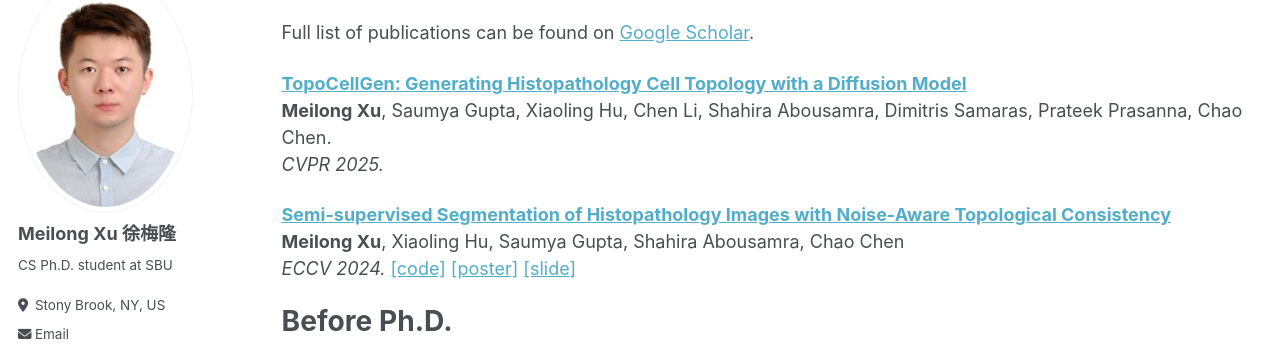
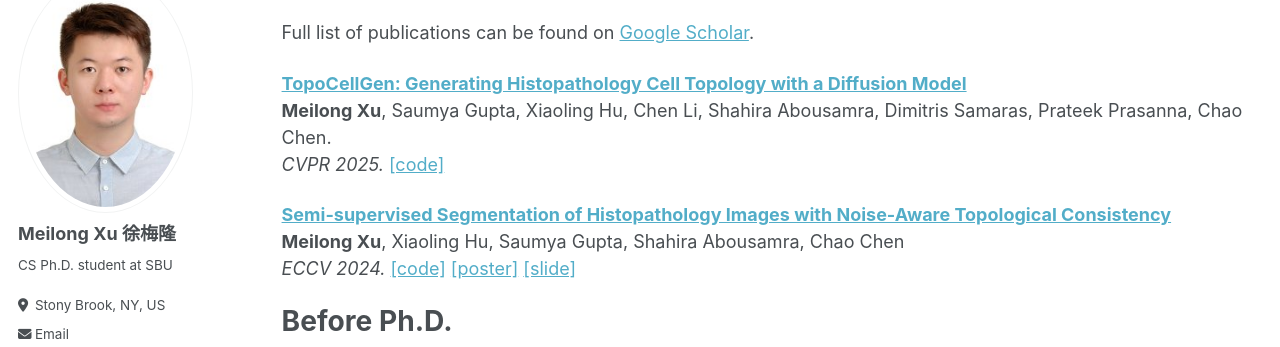
Before and after one commit to Melon-Xu/Melon-Xu.github.io, a Jekyll site: the page built from _pages/publications.md, in a window 1280 px wide and 1290 px high. Shown: the part 133-480 px from the top of the window. Built offline with Jekyll 4.4.1, drawn with Linux system fonts in a browser that asks for light colours; some web fonts are replaced.

Commit message:
Update publications.md

```diff
--- a/_pages/publications.md
+++ b/_pages/publications.md
@@ -10,6 +10,7 @@
 <b>[TopoCellGen: Generating Histopathology Cell Topology with a Diffusion Model](https://arxiv.org/abs/2412.06011)</b> <br>
 <b>Meilong Xu</b>, Saumya Gupta, Xiaoling Hu, Chen Li, Shahira Abousamra, Dimitris Samaras, Prateek Prasanna, Chao Chen.<br>
 <i>CVPR 2025.</i>
+<span style="color:blue"></span> <a href="https://github.com/Melon-Xu/TopoCellGen/">[code]</a>
 
 <b>[Semi-supervised Segmentation of Histopathology Images with Noise-Aware Topological Consistency](https://arxiv.org/abs/2311.16447)</b> <br>
 <b>Meilong Xu</b>, Xiaoling Hu, Saumya Gupta, Shahira Abousamra, Chao Chen<br>
```
